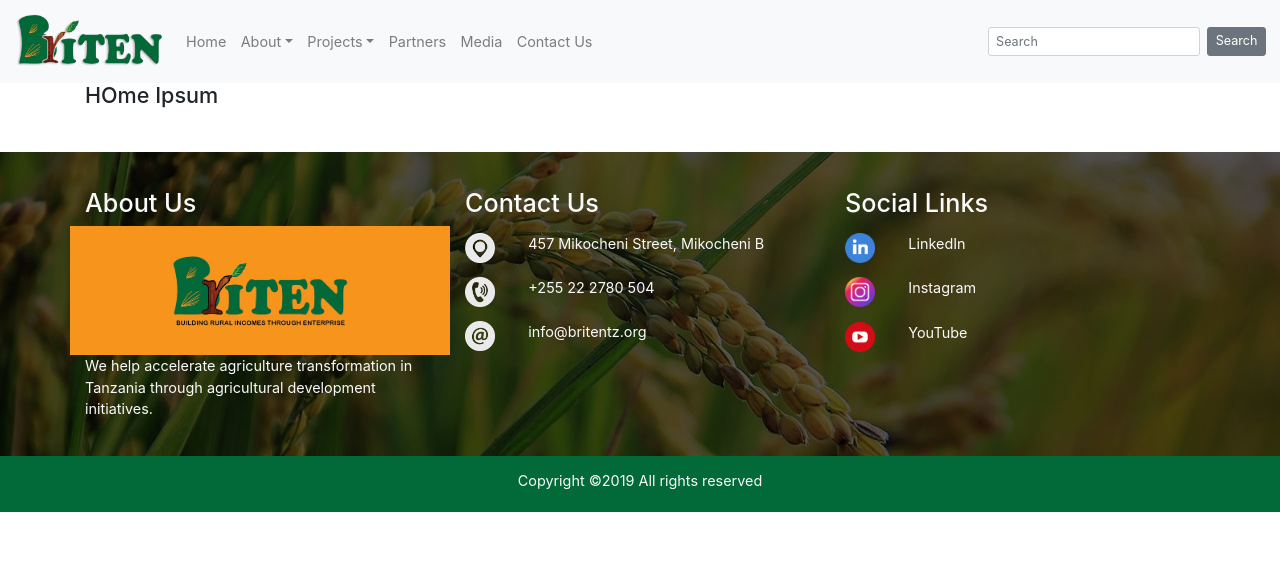
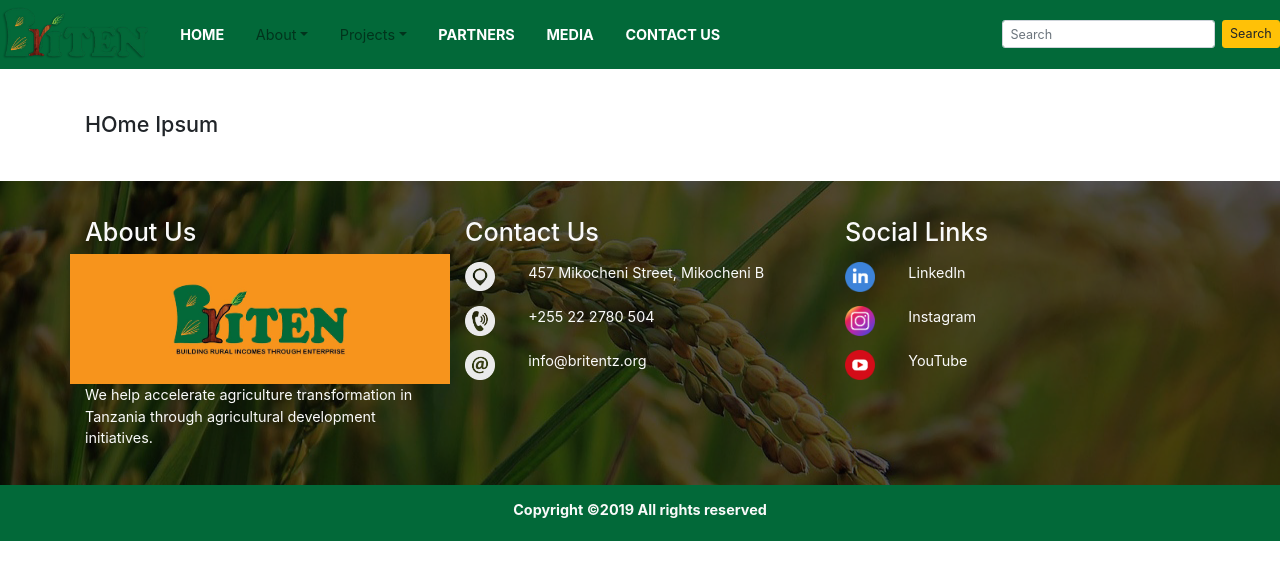
Before and after one commit to nate-brytec/b-web, a Nuxt app: page / in a window 1280 px wide. Shown: the top 580 px of the page. Built offline with nearby package versions, Linux system fonts and the light colour scheme.

Commit message:
Navbar fix. Still gotta do the dropdown

```diff
--- a/components/Navbar.vue
+++ b/components/Navbar.vue
@@ -1,6 +1,6 @@
 <template>
-  <div>
-    <b-navbar toggleable="lg" type="light" variant="light">
+  <div class="mb-5">
+    <b-navbar class="green-nav" toggleable="lg">
       <!-- <b-container> -->
       <b-navbar-brand href="/">
         <img src="../static/img/Logo.png" alt="BRiTEN" width="150" />
@@ -32,7 +32,7 @@
         <b-navbar-nav class="ml-auto">
           <b-nav-form>
             <b-form-input size="sm" class="mr-sm-2" placeholder="Search"></b-form-input>
-            <b-button size="sm" class="my-2 my-sm-0" type="submit">Search</b-button>
+            <b-button size="sm" class="my-2 my-sm-0" type="submit" variant="warning">Search</b-button>
           </b-nav-form>
         </b-navbar-nav>
       </b-collapse>
@@ -47,5 +47,45 @@ export default {
 };
 </script>
 
-<style>
+<style scoped>
+.green-nav {
+  color: white;
+  background-color: #026939;
+  padding: 0 !important;
+}
+
+.navbar-light .navbar-nav .nav-link {
+  color: white;
+  text-transform: uppercase;
+  font-weight: bold;
+}
+
+.dropdown-item {
+  display: block;
+  width: 100%;
+  padding: 0.25rem 1.5rem;
+  clear: both;
+  font-weight: 400;
+  color: white;
+  text-align: inherit;
+  white-space: nowrap;
+  background-color: transparent;
+  border: 0;
+}
+
+.navbar-nav .nav-item {
+  padding: 0.6rem;
+  margin-top: 0;
+  margin-bottom: 0;
+}
+
+.navbar-nav .nav-item:hover {
+  background-color: #01ce6e5e;
+}
+
+.navbar-expand-lg .navbar-collapse {
+  margin-top: 0;
+  margin-bottom: 0;
+  padding: 0;
+}
 </style>
--- a/components/PageFooter.vue
+++ b/components/PageFooter.vue
@@ -94,7 +94,6 @@ export default {
   background-position: center;
   background-size: cover;
   background-repeat: no-repeat;
-  /* background-color: #f7941c; */
 }
 
 .copyright {
@@ -102,5 +101,6 @@ export default {
   padding-bottom: .4rem;
   color: #fafafa;
   background-color: #026939;
+  font-weight: bold;
 }
 </style>
```
